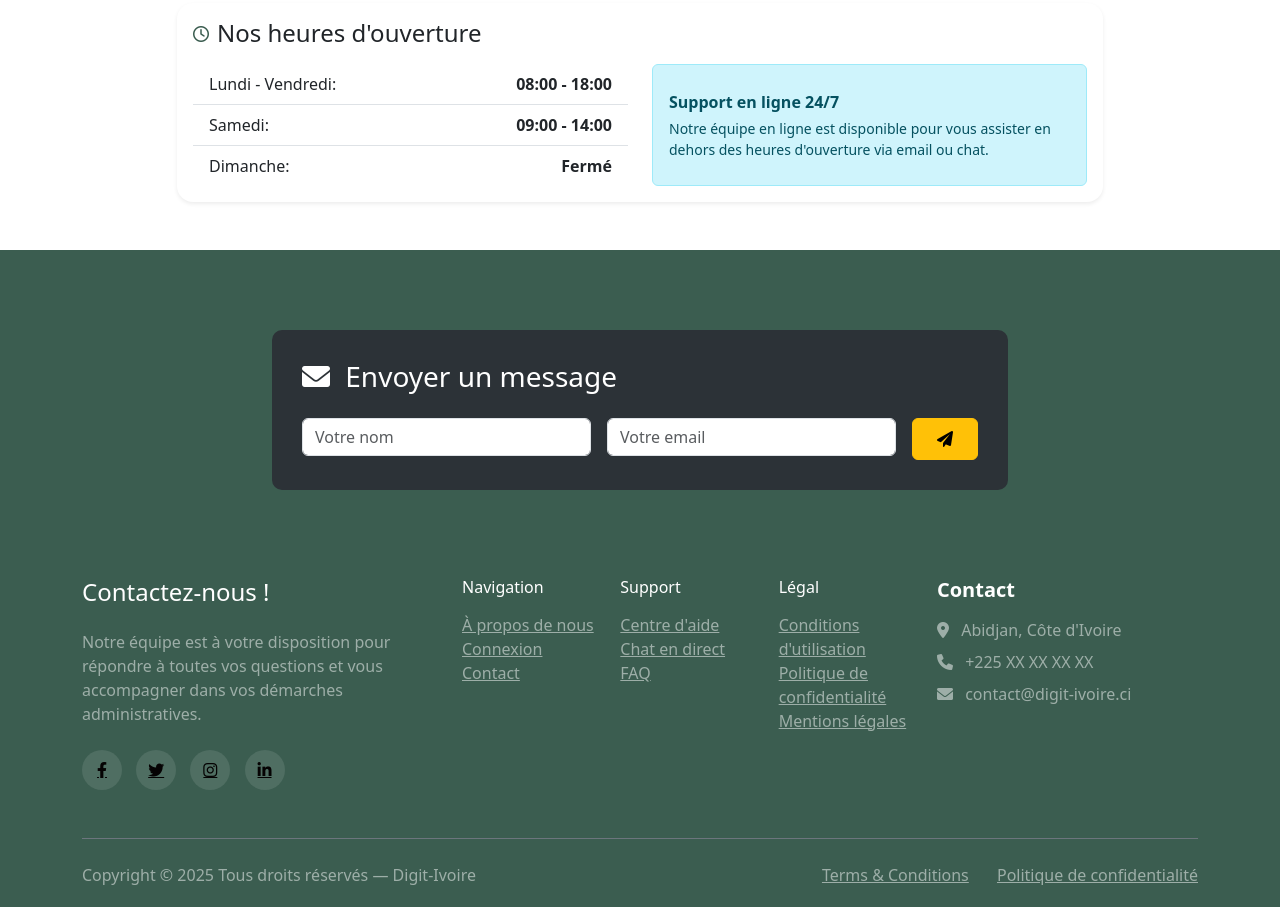
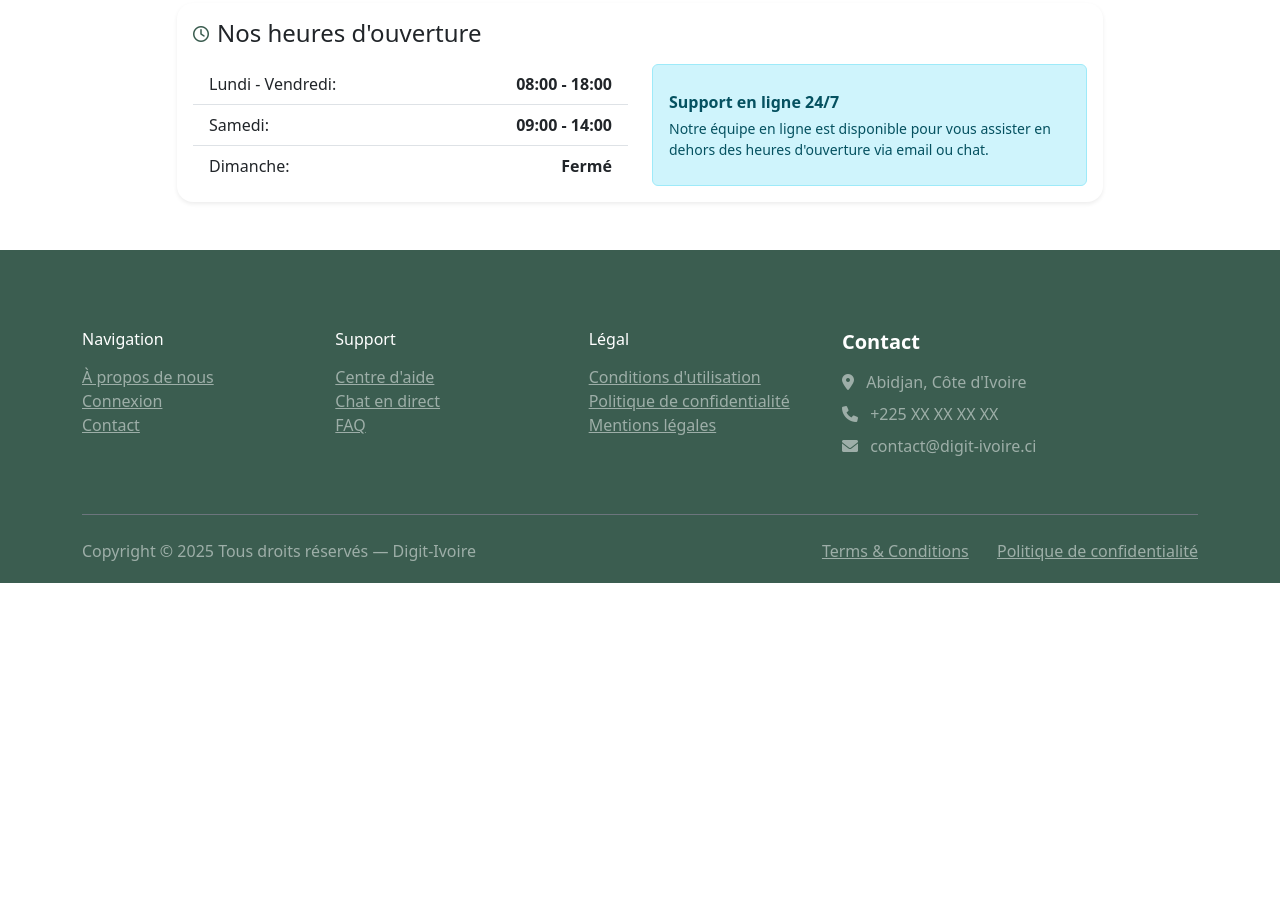
Before and after one commit to kassi18/ProjetPCT2025, a plain HTML site: page pages/contacts.html in a window 1280 px wide. Shown: the part 1713-2620 px from the top of the page. After the commit the page ends 2296 px from the top, so only its background shows below. Drawn offline with nearby package versions, Linux system fonts and the light colour scheme; files that its build step writes are made by us from their sources.

Commit message:
changement 2

```diff
--- a/pages/contacts.html
+++ b/pages/contacts.html
@@ -390,47 +390,11 @@
       <!-- Footer -->
       <footer class="footer-section">
         <div class="container">
-          <div class="row mb-5">
-            <div class="col-lg-8 mx-auto">
-              <div class="subscription-form">
-                <h3 class="text-white mb-4">
-                  <i class="fas fa-envelope me-2"></i>
-                  Envoyer un message
-                </h3>
-                <form class="row g-3">
-                  <div class="col-sm">
-                    <input type="text" id="text" name="text" class="form-control" placeholder="Votre nom">
-                  </div>
-                  <div class="col-sm">
-                    <input type="email" id="email" name="email" class="form-control" placeholder="Votre email">
-                  </div>
-                  <div class="col-auto">
-                    <button type="submit" class="btn btn-warning">
-                      <i class="fas fa-paper-plane"></i>
-                    </button>
-                  </div>
-                </form>
-              </div>
-            </div>
-          </div>
+
 
           <div class="row g-4 mb-5">
-            <!-- Colonne 1 : Texte + Réseaux sociaux -->
-            <div class="col-lg-4">
-              <h2 class="h4 text-white mb-4">Contactez-nous !</h2>
-              <p class="text-white-50 mb-4">
-                Notre équipe est à votre disposition pour répondre à toutes vos questions et vous accompagner dans vos démarches administratives.
-              </p>
-              <div class="custom-social">
-                <a href="#"><i class="fab fa-facebook-f"></i></a>
-                <a href="#"><i class="fab fa-twitter"></i></a>
-                <a href="#"><i class="fab fa-instagram"></i></a>
-                <a href="#"><i class="fab fa-linkedin-in"></i></a>
-              </div>
-            </div>
-
             <!-- Colonne 2 : Liens de navigation -->
-            <div class="col-lg-5">
+            <div class="col-lg-8">
               <div class="row">
                 <div class="col-6 col-sm-4">
                   <h3 class="h6 text-white mb-3">Navigation</h3>
```
